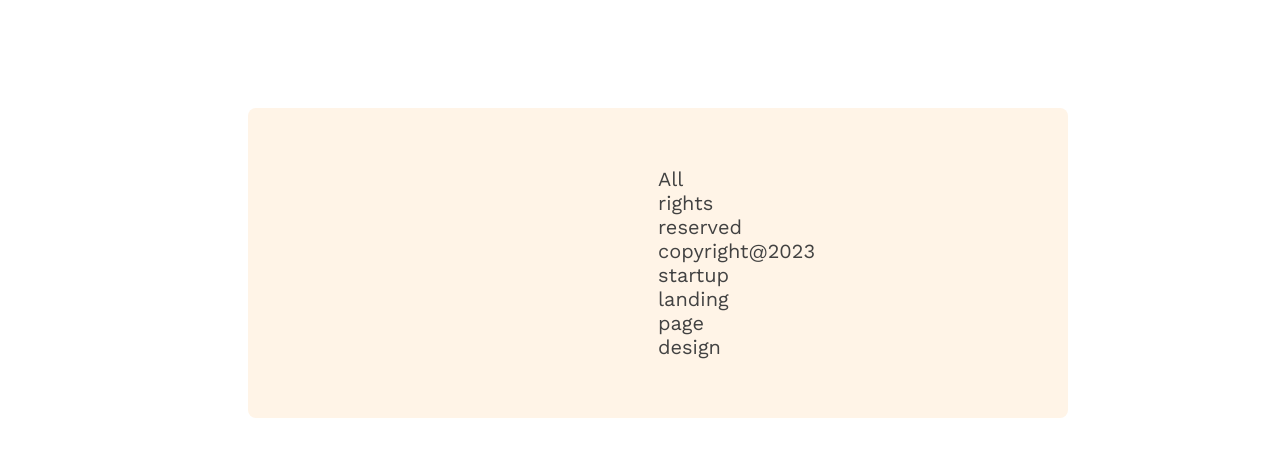
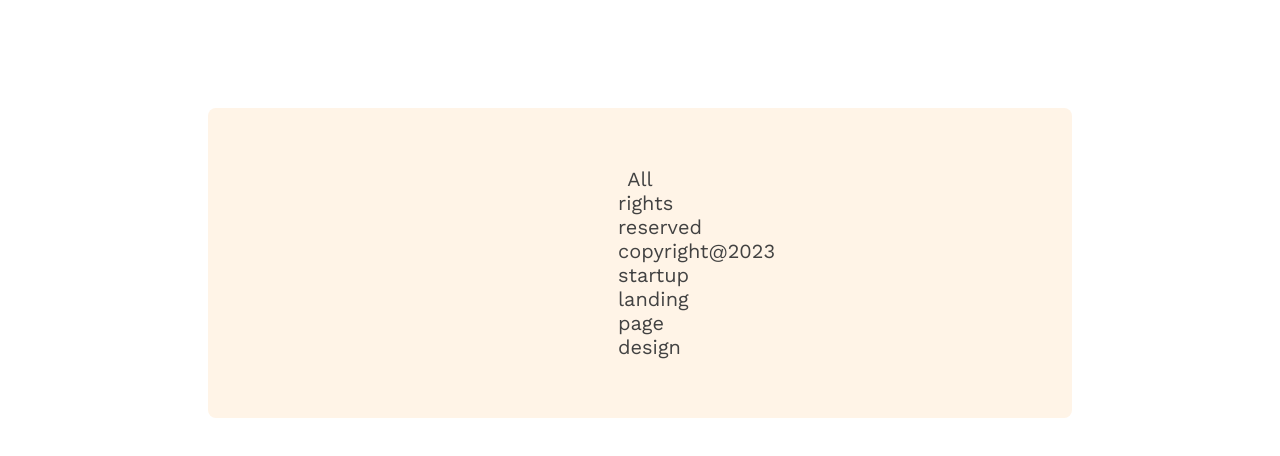
Before and after one commit to Miraj-0022/architect, a plain HTML site: page index.html in a window 1280 px wide. Shown: the part 3841-4297 px from the top of the page. Drawn offline with nearby package versions, Linux system fonts and the light colour scheme.

Commit message:
added replacement

```diff
--- a/styles/style.css
+++ b/styles/style.css
@@ -212,7 +212,7 @@ main {
     background: #FFF4E7;
     text-align: center;
     padding: 39px 410px;
-    margin: 130px 240px ;
+    margin: 130px 200px ;
 }
 .footer p{
     color: #424242;
```
